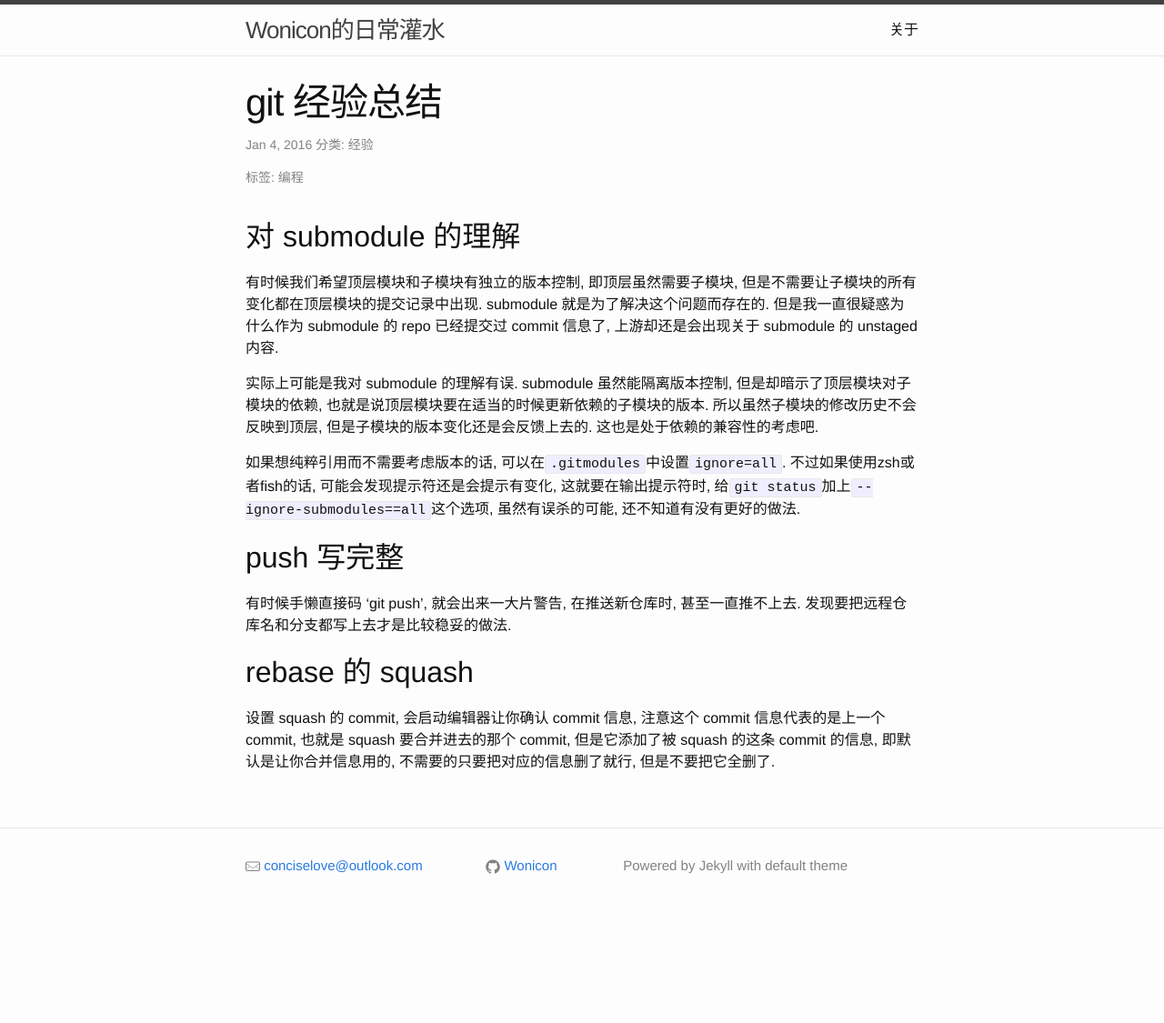
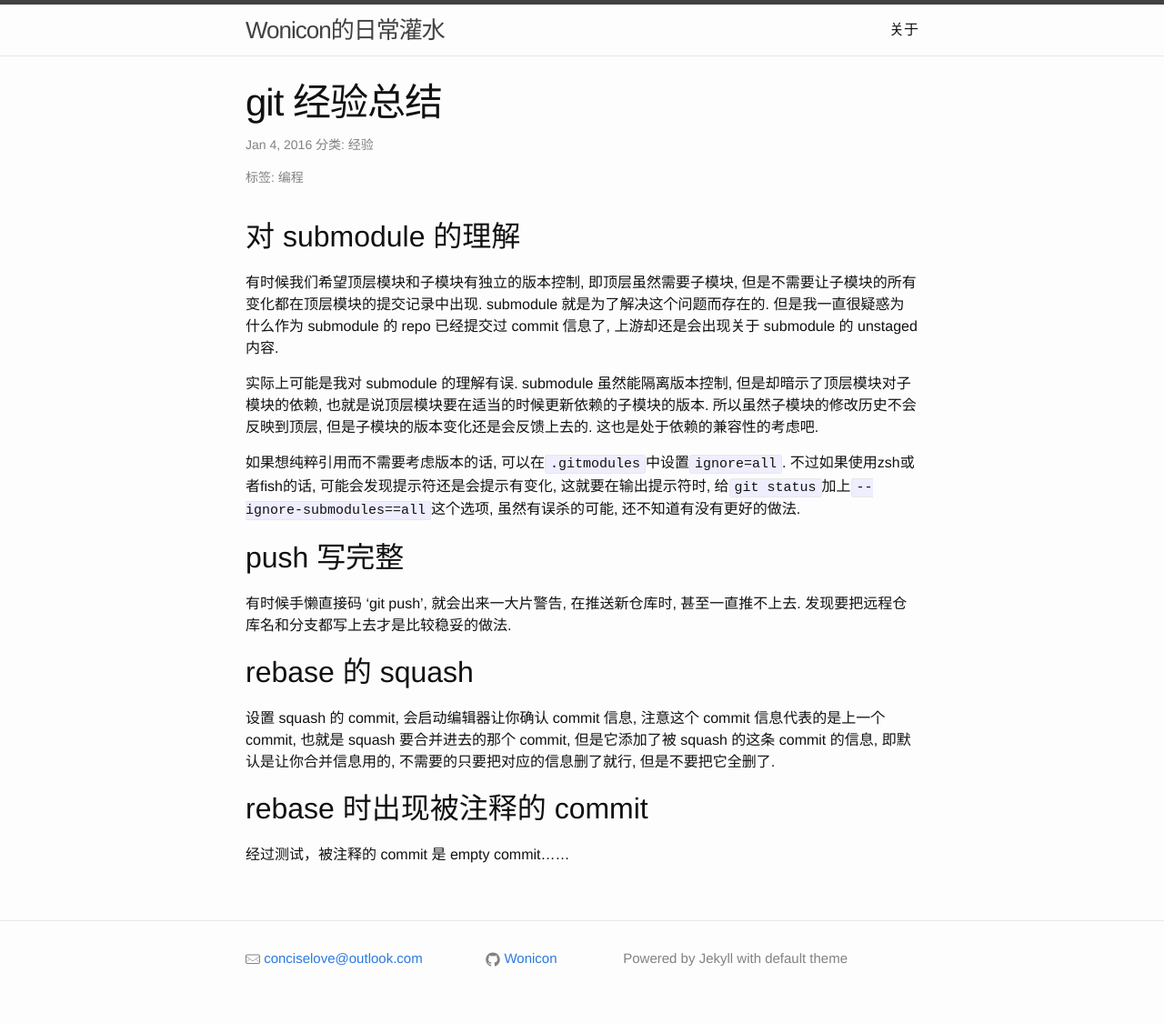
Before and after one commit to Wonicon/Wonicon.github.io, a Jekyll site: the page built from _posts/2016-01-04-git.md, in a window 1280 px wide. Shown: the whole page at 91% size. Built offline with Jekyll 4.4.1, drawn with Linux system fonts in a browser that asks for light colours; Markdown is read by kramdown in place of the engine named in the settings; comment, search, counter and statistics services are not loaded; before the commit the page ends 1023 px from its top, so only the background shows below that.

Commit message:
Update: when git rebase meets an empty commit
It ignores it by default!

```diff
--- a/_posts/2016-01-04-git.md
+++ b/_posts/2016-01-04-git.md
@@ -33,3 +33,7 @@ submodule 虽然能隔离版本控制, 但是却暗示了顶层模块对子模
 设置 squash 的 commit, 会启动编辑器让你确认 commit 信息, 注意这个 commit 信息代表的是上一个 commit,
 也就是 squash 要合并进去的那个 commit, 但是它添加了被 squash 的这条 commit 的信息, 即默认是让你合并信息用的,
 不需要的只要把对应的信息删了就行, 但是不要把它全删了.
+
+## rebase 时出现被注释的 commit
+
+经过测试，被注释的 commit 是 empty commit……
```
